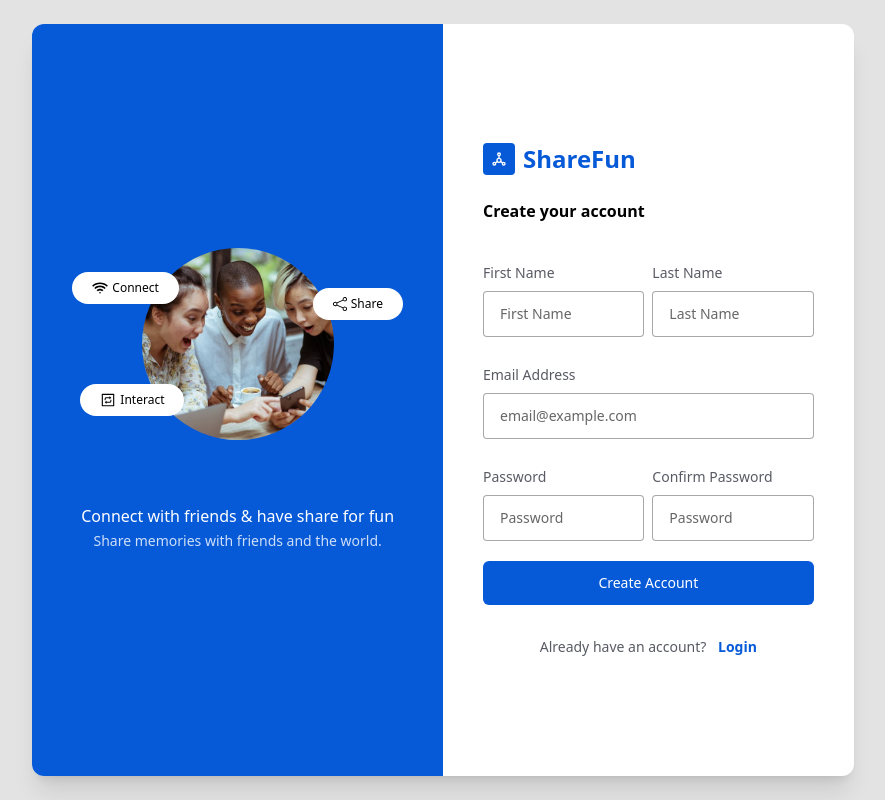
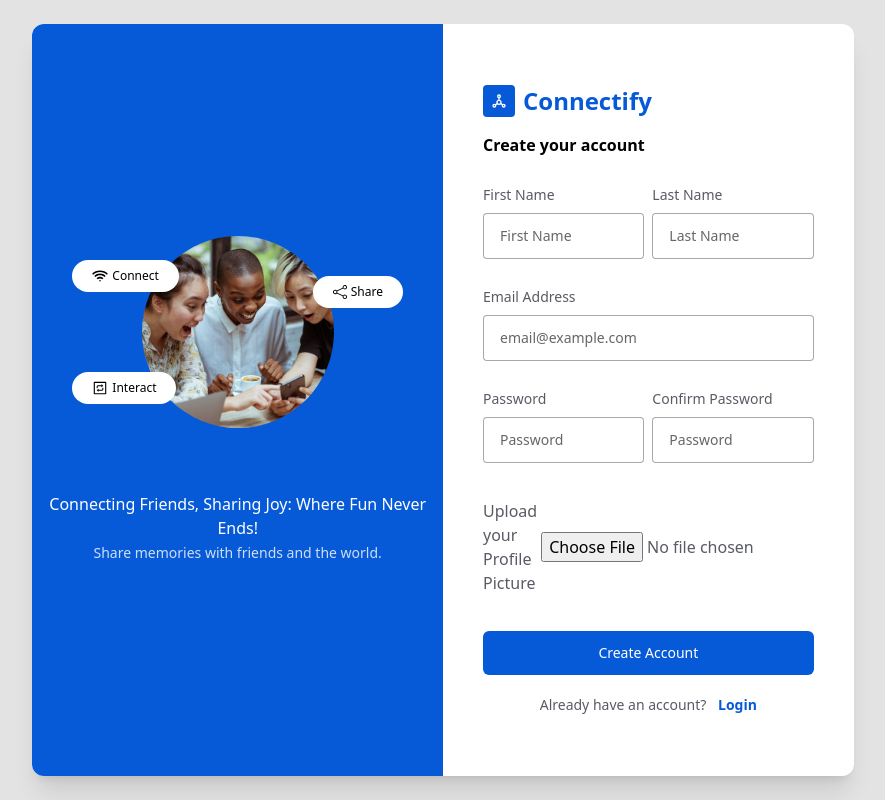
Before and after one commit to karandeep-3154/Social-Media-MERN-Website, a React (Create React App) app in the folder client/: page /register in a window 1280 px wide. Shown: the whole page, without its empty margins (197-1082 px from the left). Built offline with nearby package versions, Linux system fonts and the light colour scheme.

Commit message:
Minor Bugs fixed

```diff
--- a/client/src/components/TopBar.jsx
+++ b/client/src/components/TopBar.jsx
@@ -7,8 +7,9 @@ import TextInput from './TextInput';
 import CustomButton from './CustomButton';
 import { Link } from 'react-router-dom';
 import { BsMoon, BsSunFill } from 'react-icons/bs';
-import {IoMdNotificationsOutline} from 'react-icons/io';
+import { LuLogOut } from "react-icons/lu";
 import { fetchPosts } from '../Utils';
+import { Logout } from '../redux/userSlice';
 const TopBar = () => {
 
   const {theme} = useSelector(state => state.theme);
@@ -27,6 +28,12 @@ const TopBar = () => {
 
   }
 
+  const handleLogout = () => {
+
+    dispatch(Logout());
+
+  }
+
   const dispatch = useDispatch();
 
   return (
@@ -35,7 +42,7 @@ const TopBar = () => {
             <div className='p-1 md:p-2 bg-[#065ad8] rounded text-white'>
                 <TbSocial />
             </div>
-            <span className='text-xl md:text-2xl text-[#065ad8] font-semibold '></span>
+            <span className='text-xl md:text-2xl text-[#065ad8] font-semibold '>Connectify</span>
         </Link>
 
         <form className='hidden md:flex items-center justify-center ' onSubmit={handleSubmit(handleSearch)}>
@@ -47,11 +54,15 @@ const TopBar = () => {
         />
         </form>
 
-        <div className="flex gap-4 items-center text-ascent-1 text-md md:text-xl">
-            <button onClick={()=>handleTheme()}>{theme=='light' ? <BsMoon/> : <BsSunFill/>}</button>
-            <div className="hidden lg:flex">
-                <IoMdNotificationsOutline/>
+        <div className=" flex cursor-pointer gap-4 items-center text-ascent-1 text-md md:text-xl">
+            <button onClick={()=>handleTheme()}>
+
+              {theme === 'light' ? <BsMoon/> : <BsSunFill/>}</button>
+
+            <div className="hidden lg:flex" onClick={()=>handleLogout()}>
+               <LuLogOut />
             </div>
+
         </div>
     </div>
   )
--- a/client/src/pages/Login.jsx
+++ b/client/src/pages/Login.jsx
@@ -66,14 +66,14 @@ const Login = () => {
               <TbSocial />
             </div>
             <span className='text-2xl text-[#065ad8] font-semibold'>
-              ShareFun
+              Connectify
             </span>
           </div>
 
           <p className='text-ascent-1 text-base font-semibold'>
             Log in to your account
           </p>
-          <span className='text-sm mt-2 text-ascent-2'>Welcome back</span>
+          <span className='text-sm mt-2 text-ascent-2 '>Welcome back</span>
 
           <form
             className='py-8 flex flex-col gap-5='
@@ -107,7 +107,7 @@ const Login = () => {
 
             <Link
               to='/reset-password'
-              className='text-sm text-right text-blue font-semibold'
+              className='text-sm mt-2 mb-2 text-right text-blue font-semibold'
             >
               Forgot Password ?
             </Link>
@@ -159,12 +159,12 @@ const Login = () => {
               <span className='text-xs font-medium'>Share</span>
             </div>
 
-            <div className='absolute flex items-center gap-1 bg-white left-10 top-6 py-2 px-5 rounded-full'>
+            <div className='absolute flex items-center gap-1 bg-white left-9 top-6 py-2 px-5 rounded-full'>
               <ImConnection />
               <span className='text-xs font-medium'>Connect</span>
             </div>
 
-            <div className='absolute flex items-center gap-1 bg-white left-12 bottom-6 py-2 px-5 rounded-full'>
+            <div className='absolute flex items-center gap-1 bg-white left-10 bottom-6 py-2 px-5 rounded-full'>
               <AiOutlineInteraction />
               <span className='text-xs font-medium'>Interact</span>
             </div>
@@ -172,7 +172,7 @@ const Login = () => {
 
           <div className='mt-16 text-center'>
             <p className='text-white text-base'>
-              Connect with friends & have share for fun
+              Connecting Friends, Sharing Joy: Where Fun Never Ends!
             </p>
             <span className='text-sm text-white/80'>
               Share memories with friends and the world.
--- a/client/src/pages/Register.jsx
+++ b/client/src/pages/Register.jsx
@@ -8,7 +8,7 @@ import { AiOutlineInteraction } from "react-icons/ai";
 import { ImConnection } from "react-icons/im";
 import { CustomButton, Loading, TextInput } from "../components";
 import { BgImage } from "../assets";
-import { apiRequest } from "../Utils";
+import { apiRequest, handleFileUpload } from "../Utils";
 
 const Register = () => {
 
@@ -22,18 +22,26 @@ const Register = () => {
   });
 
   const [errMsg, setErrMsg] = useState("");
+  const [picture, setPicture] = useState(null);
   const [isSubmitting, setIsSubmitting] = useState(false);
   const dispatch = useDispatch();
+
+  const handleSelect = (e) => {
+    setPicture(e.target.files[0]);
+  };
 
   const onSubmit = async (data) => {
 
     setIsSubmitting(true);
+    const { firstName, lastName, email, password } = data;
+    const uri = picture && (await handleFileUpload(picture));
+
 
     try {
 
       const res = await apiRequest({
         url: '/auth/register',
-        data: data,
+        data: { firstName, lastName, email, password, profileUrl: uri ? uri : "" },
         method: 'POST'
       })
 
@@ -46,7 +54,7 @@ const Register = () => {
         setErrMsg(res);
         setTimeout(() =>{
           window.location.replace('/login');
-        }, 5000)
+        }, 1000)
         setIsSubmitting(false);
       }
 
@@ -59,15 +67,15 @@ const Register = () => {
 
   return (
     <div className='bg-bgColor w-full h-[100vh] flex items-center justify-center p-6'>
-      <div className='w-full md:w-2/3 h-fit lg:h-full 2xl:h-5/6 py-8 lg:py-0 flex flex-row-reverse bg-primary rounded-xl overflow-hidden shadow-xl'>
-        {/* LEFT */}
+      <div className='w-full md:w-2/3 h-fit lg:h-full 2xl:h-400px py-8 lg:py-0 flex flex-row-reverse bg-primary rounded-xl overflow-hidden shadow-xl'>
+        {/* RIGHT */}
         <div className='w-full lg:w-1/2 h-full p-10 2xl:px-20 flex flex-col justify-center '>
-          <div className='w-full flex gap-2 items-center mb-6'>
+          <div className='w-full flex gap-2 items-center mb-4'>
             <div className='p-2 bg-[#065ad8] rounded text-white'>
               <TbSocial />
             </div>
             <span className='text-2xl text-[#065ad8] font-semibold'>
-              ShareFun
+              Connectify
             </span>
           </div>
 
@@ -76,7 +84,7 @@ const Register = () => {
           </p>
 
           <form
-            className='py-8 flex flex-col gap-5'
+            className='py-5 flex flex-col gap-5'
             onSubmit={handleSubmit(onSubmit)}
           >
             <div className='w-full flex flex-col lg:flex-row gap-1 md:gap-2'>
@@ -150,6 +158,18 @@ const Register = () => {
                 }
               />
             </div>
+              <label
+                className='flex items-center gap-1 text-base text-ascent-2 hover:text-ascent-1 cursor-pointer my-4'
+                htmlFor='imgUpload'
+              >Upload your Profile Picture
+                <input
+                  type='file'
+                  className=''
+                  id='imgUpload'
+                  onChange={(e) => handleSelect(e)}
+                  accept='.jpg, .png, .jpeg'
+                />
+              </label>
 
             {errMsg?.message && (
               <span
@@ -184,7 +204,7 @@ const Register = () => {
             </Link>
           </p>
         </div>
-        {/* RIGHT */}
+        {/* LEFT */}
         <div className='hidden w-1/2 h-full lg:flex flex-col items-center justify-center bg-blue'>
           <div className='relative w-full flex items-center justify-center'>
             <img
@@ -203,7 +223,7 @@ const Register = () => {
               <span className='text-xs font-medium'>Connect</span>
             </div>
 
-            <div className='absolute flex items-center gap-1 bg-white left-12 bottom-6 py-2 px-5 rounded-full'>
+            <div className='absolute flex items-center gap-1 bg-white left-10 bottom-6 py-2 px-5 rounded-full'>
               <AiOutlineInteraction />
               <span className='text-xs font-medium'>Interact</span>
             </div>
@@ -211,7 +231,7 @@ const Register = () => {
 
           <div className='mt-16 text-center'>
             <p className='text-white text-base'>
-              Connect with friends & have share for fun
+              Connecting Friends, Sharing Joy: Where Fun Never Ends!
             </p>
             <span className='text-sm text-white/80'>
               Share memories with friends and the world.
```
Also changed, not shown: 2 other files (tests, documents, lock files or other folders).
